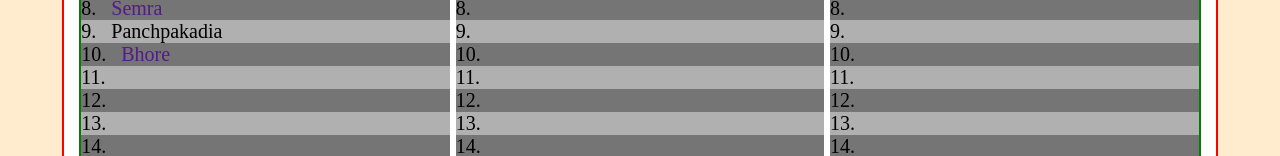
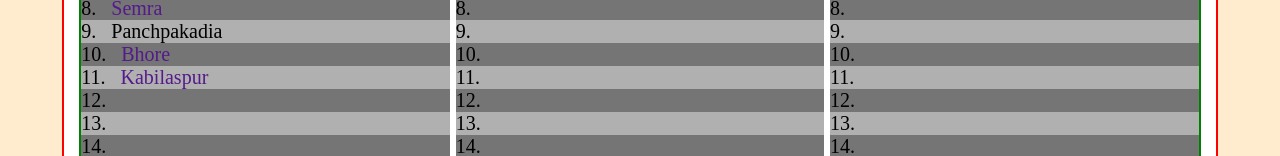
Before and after one commit to nazishshaheen/pandey_enterprises, a plain HTML site: page routes.html in a window 1280 px wide. Shown: the part 518-674 px from the top of the page. Drawn offline with Linux system fonts and the light colour scheme; files whose address does not match are found by name.

Commit message:
add route

```diff
--- a/routes.html
+++ b/routes.html
@@ -37,7 +37,7 @@
                     <li><a href="">Semra</a></li>
                     <li><a href=""></a>Panchpakadia</li>
                     <li><a href="">Bhore</a></li>
-                    <li><a href=""></a></li>
+                    <li><a href="">Kabilaspur</a></li>
                     <li><a href=""></a></li>
                     <li><a href=""></a></li>
                     <li><a href=""></a></li>
```
